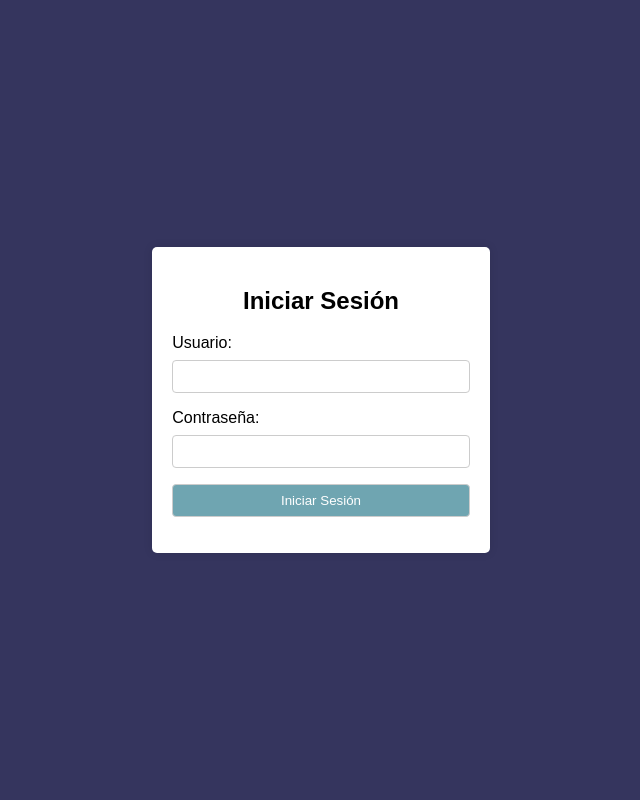
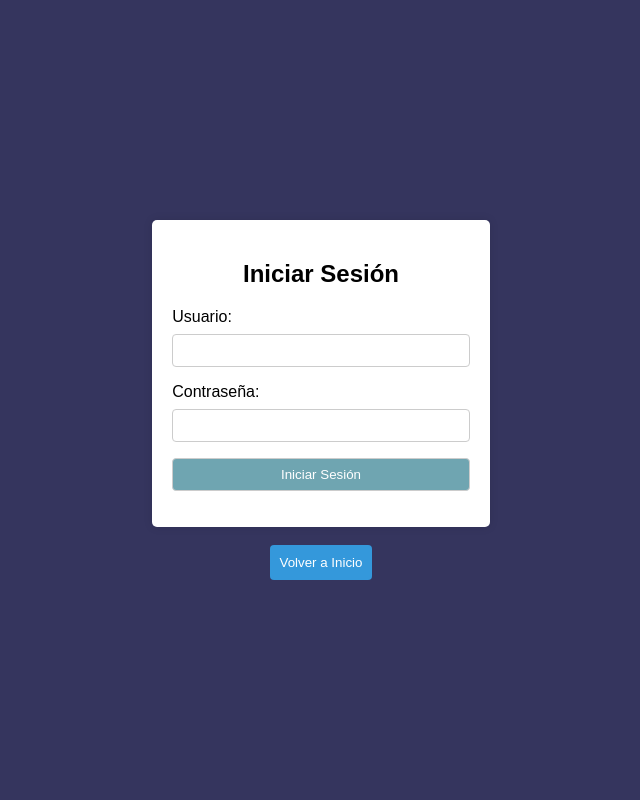
Before and after one commit to Vianey25/Heroeswork, a PHP site: page /iniciosesion.php in a window 1280 px wide. Shown: the whole page, without its empty margins (319-959 px from the left). Run offline with PHP 8.4, Linux system fonts and the light colour scheme.

Commit message:
Add files via upload

```diff
--- a/HerosWork/iniciosesion.php
+++ b/HerosWork/iniciosesion.php
@@ -21,6 +21,13 @@
             padding: 20px;
             border-radius: 5px;
             box-shadow: 0 0 10px rgba(0, 0, 0, 0.1);
+        }
+        .container {
+            display: flex;
+            flex-direction: column;
+            align-items: center;
+            justify-content: center;
+            height: 100vh;
         }
 
         h2 {
@@ -49,11 +56,30 @@
 
         input[type="submit"]:hover {
             background-color: #4e6b9f;
+        },
+        a {
+            text-decoration: none;
+            display: block;
+            margin-top: 10px;
+            color: #3498db;
+        }
+
+        button {
+            background-color: #3498db;
+            color: #fff;
+            padding: 10px;
+            border: none;
+            border-radius: 4px;
+            cursor: pointer;
+        }
+
+        button:hover {
+            background-color: #2980b9;
         }
     </style>
 </head>
 <body>
-
+<div class="container">
     <form action="login.php" method="post">
         <h2>Iniciar Sesión</h2>
 
@@ -64,7 +90,14 @@
         <input type="password" id="password" name="password" required>
 
         <input type="submit" value="Iniciar Sesión">
+
     </form>
+    <br>
+    <a href="index.php"><button>Volver a Inicio</button></a>
+    </div>
+
+
+
 
 </body>
 </html>
```
